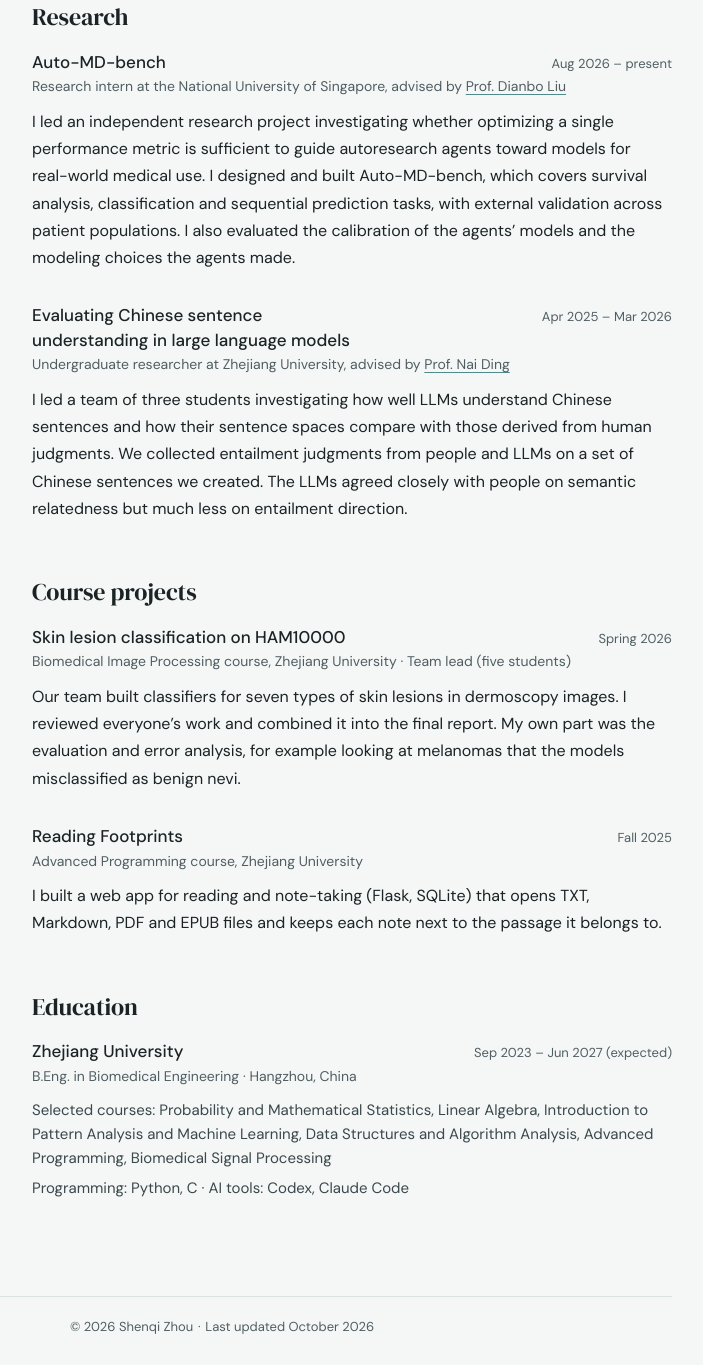
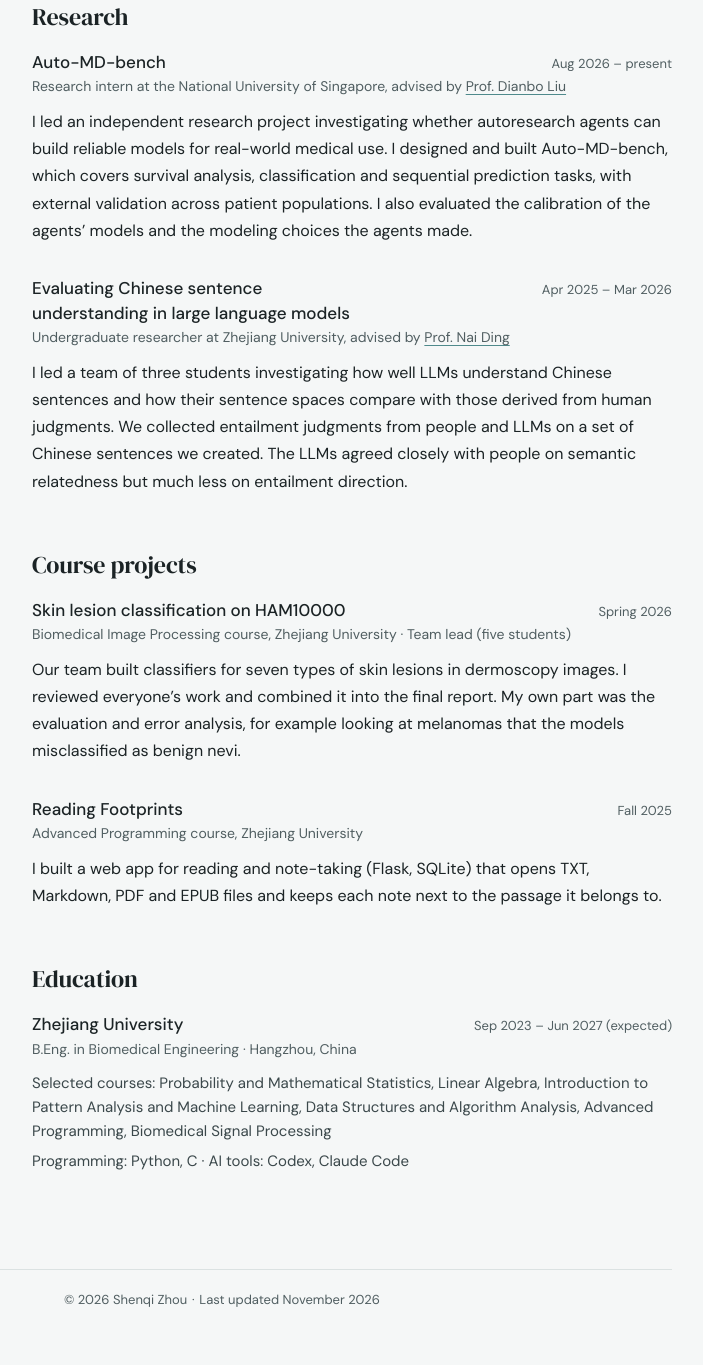
Before and after one commit to shenqi-zhou/shenqi-zhou.github.io, a plain HTML site: page index.html in a window 1280 px wide. Shown: the part 1381-2746 px from the top of the page, without its empty margins (418-1121 px from the left). After the commit the page ends 2719 px from the top, so only its background shows below. Drawn offline with Linux system fonts and the light colour scheme.

Commit message:
Update the Auto-MD-bench research question

```diff
--- a/index.html
+++ b/index.html
@@ -253,7 +253,7 @@
           <p class="date"><time datetime="2026-08">Aug 2026</time> – present</p>
         </div>
         <p class="meta">Research intern at the National University of Singapore, <span class="nw">advised by <a href="https://www.asintelligence.xyz/">Prof.&nbsp;Dianbo&nbsp;Liu</a></span></p>
-        <p class="text">I led an independent research project investigating whether optimizing a single performance metric is sufficient to guide autoresearch agents toward models for <span class="nw">real-world</span> medical use. I designed and built Auto-MD-bench, which covers survival analysis, classification and sequential prediction tasks, with external validation across patient populations. I also evaluated the calibration of the agents’ models and the modeling choices the agents&nbsp;made.</p>
+        <p class="text">I led an independent research project investigating whether autoresearch agents can build reliable models for <span class="nw">real-world</span> medical use. I designed and built Auto-MD-bench, which covers survival analysis, classification and sequential prediction tasks, with external validation across patient populations. I also evaluated the calibration of the agents’ models and the modeling choices the agents&nbsp;made.</p>
       </article>
       <article class="entry">
         <div class="entry-head">
@@ -301,7 +301,7 @@
 </main>
 
 <footer class="foot">
-  <p><span class="nw">© 2026 Shenqi Zhou</span><span class="sep" aria-hidden="true"> · </span><span class="nw">Last updated October&nbsp;2026</span></p>
+  <p><span class="nw">© 2026 Shenqi Zhou</span><span class="sep" aria-hidden="true"> · </span><span class="nw">Last updated November&nbsp;2026</span></p>
 </footer>
 <script src="assets/site.js" defer></script>
 </body>
```
Also changed, not shown: 1 other file.
